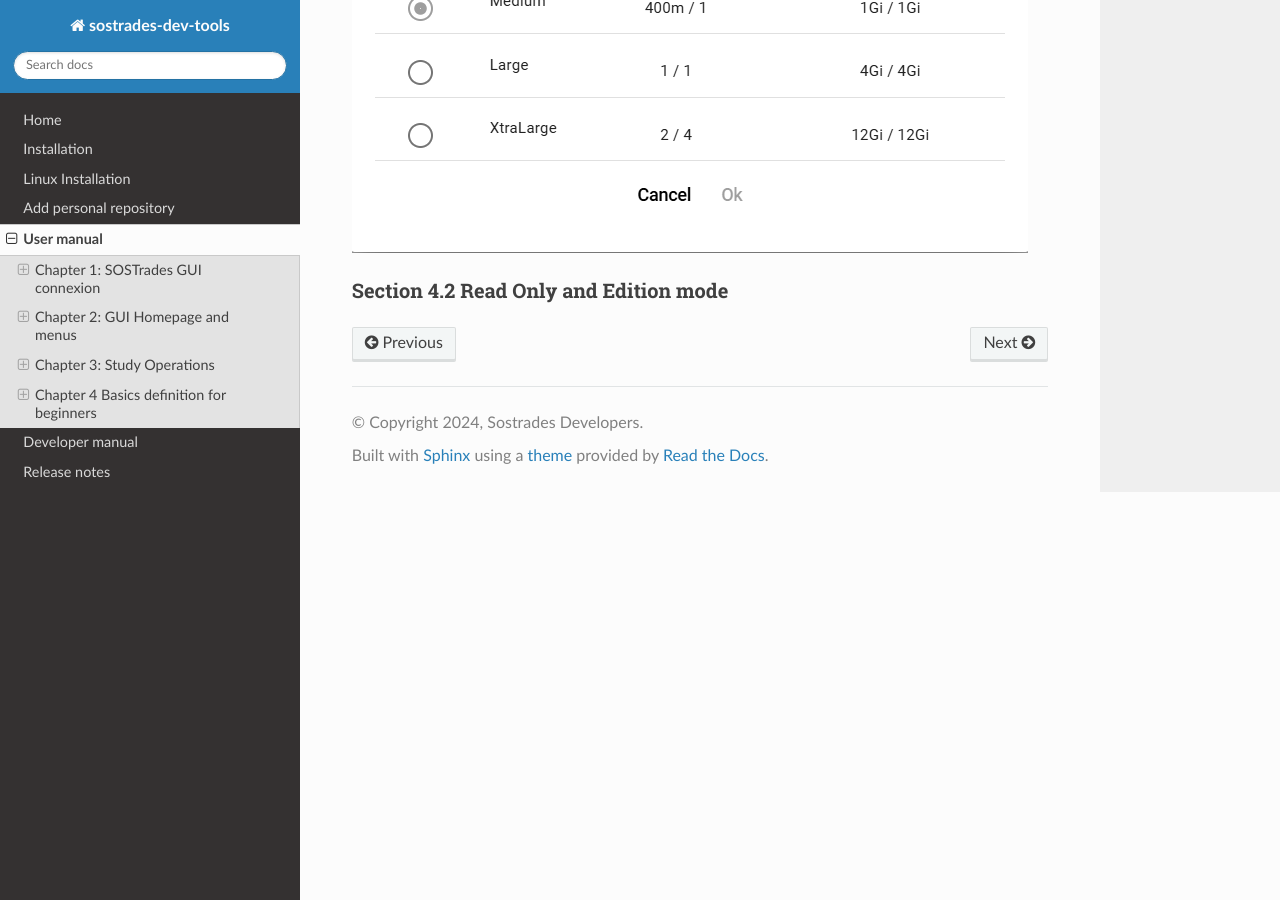
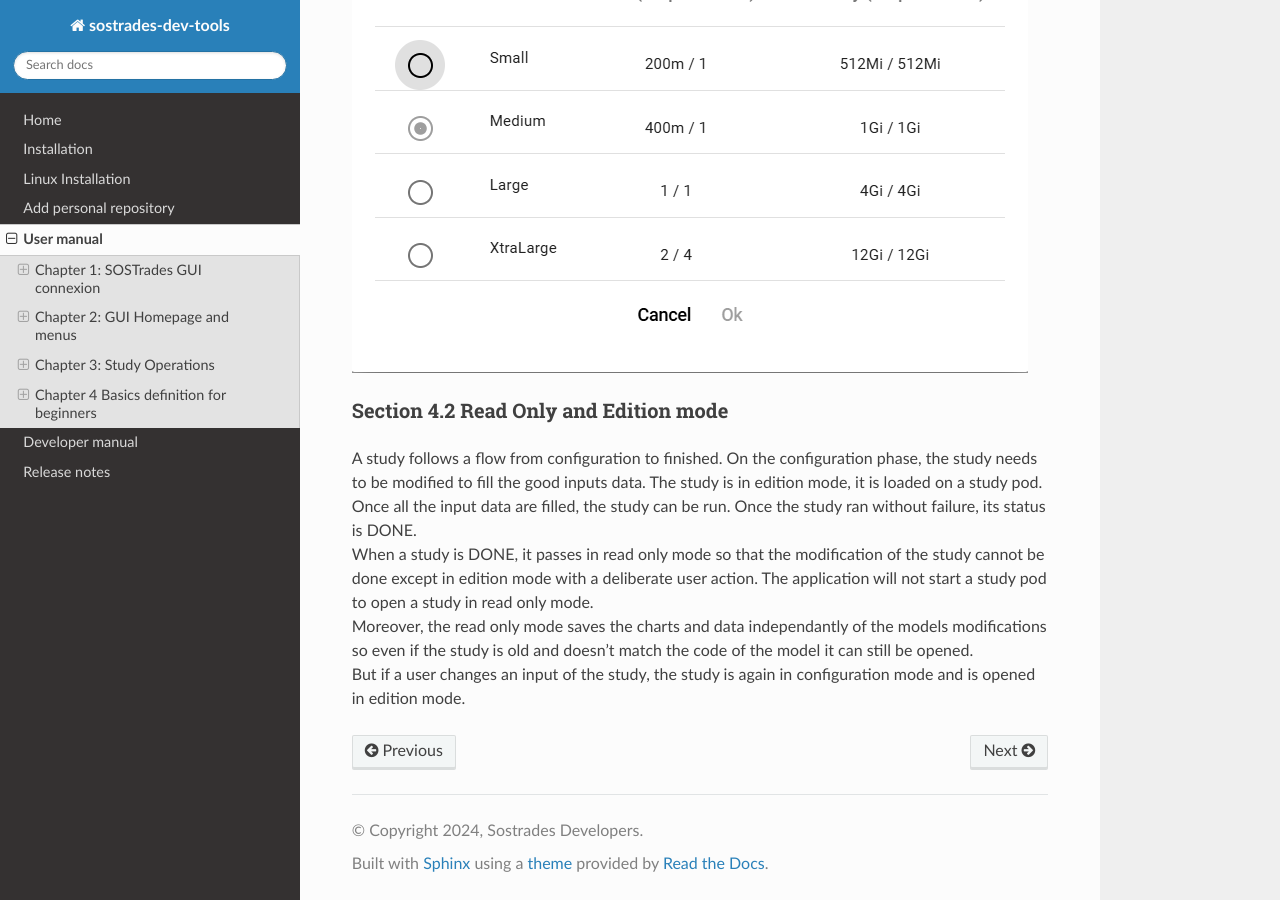
Before and after one commit to os-climate/sostrades-dev-tools, a Sphinx documentation site: the page built from docs/source/user_manual.md, in a window 1280 px wide and 900 px high, scrolled down 43655 px. Built offline with Sphinx 7.4.7 and the Read the Docs theme 3.1.0, drawn with Linux system fonts in a browser that asks for light colours; some of the changed text lies outside the part shown.

Commit message:
user manual: add read only/edition section

```diff
--- a/docs/source/user_manual.md
+++ b/docs/source/user_manual.md
@@ -301,6 +301,7 @@ The name of the study is on top of the study bar, followed from top to bottom by
 - the **treeview** of the study
 
 A study can be in 2 different mode: read only and edition. The read only mode is available once the study is computed and its status is DONE. In read only, the data are not editable and the study is as it was at the end of the last computation. If the study is edited (a user changes a parameter value), the read only mode is no more available as the study status is at CONFIGURE again.
+(see [Section 4.2 Read Only and Edition mode](#section-42-read-only-and-edition-mode))
 
 In case the study is in read only mode, there is a **switch to edition mode** button just below the name of the study in the study panel: <br>
 ![](images/platform_study/study_panel/read_only_mode.png)
@@ -340,7 +341,9 @@ Moreover, both calculation status and validation state can be shown in the treev
 - **reload the study**: it is available when a study has been run. On click on this button reloads the study with its state and data before the last run. The reloaded study status will be at configuration, the outputs and charts will not be available anymore. <br>
 - **users working in same study case**: to see the users currently working on the study, and if they have execution
   rights (see Subsection 2.3.6: Study Roles ). <br>
-![](images/platform_study/study_panel/action_bar/users_working_on_same_study.png)
+![](images/platform_study/study_panel/action_bar/users_working_on_same_study.png)<br>
+In Sostrades you can work in co-edition with multiple users on a same study. Each time a user save parameter changes or launch a study run, the study is reloaded for each users. If a study is deleted or edited (name, group, flavor...) by a user it is closed for each other users that have opened a study.
+
 - **information about calculation status and validation state**: information about different possible calculation status and validation state. <br>
 ![](images/platform_study/study_panel/action_bar/information_calculation_validation.png)
 
@@ -576,3 +579,8 @@ GUI will raise a pod error, and suggest you to increase the pod size.
 ![](images/platform_study/study_panel/action_bar/execution_pod_settings.png)
 
 ### Section 4.2 Read Only and Edition mode
+
+A study follows a flow from configuration to finished. On the configuration phase, the study needs to be modified to fill the good inputs data. The study is in edition mode, it is loaded on a study pod. Once all the input data are filled, the study can be run. Once the study ran without failure, its status is DONE. <br>
+When a study is DONE, it passes in read only mode so that the modification of the study cannot be done except in edition mode with a deliberate user action. The application will not start a study pod to open a study in read only mode.<br>
+Moreover, the read only mode saves the charts and data independantly of the models modifications so even if the study is old and doesn't match the code of the model it can still be opened.<br>
+But if a user changes an input of the study, the study is again in configuration mode and is opened in edition mode.<br>
```
